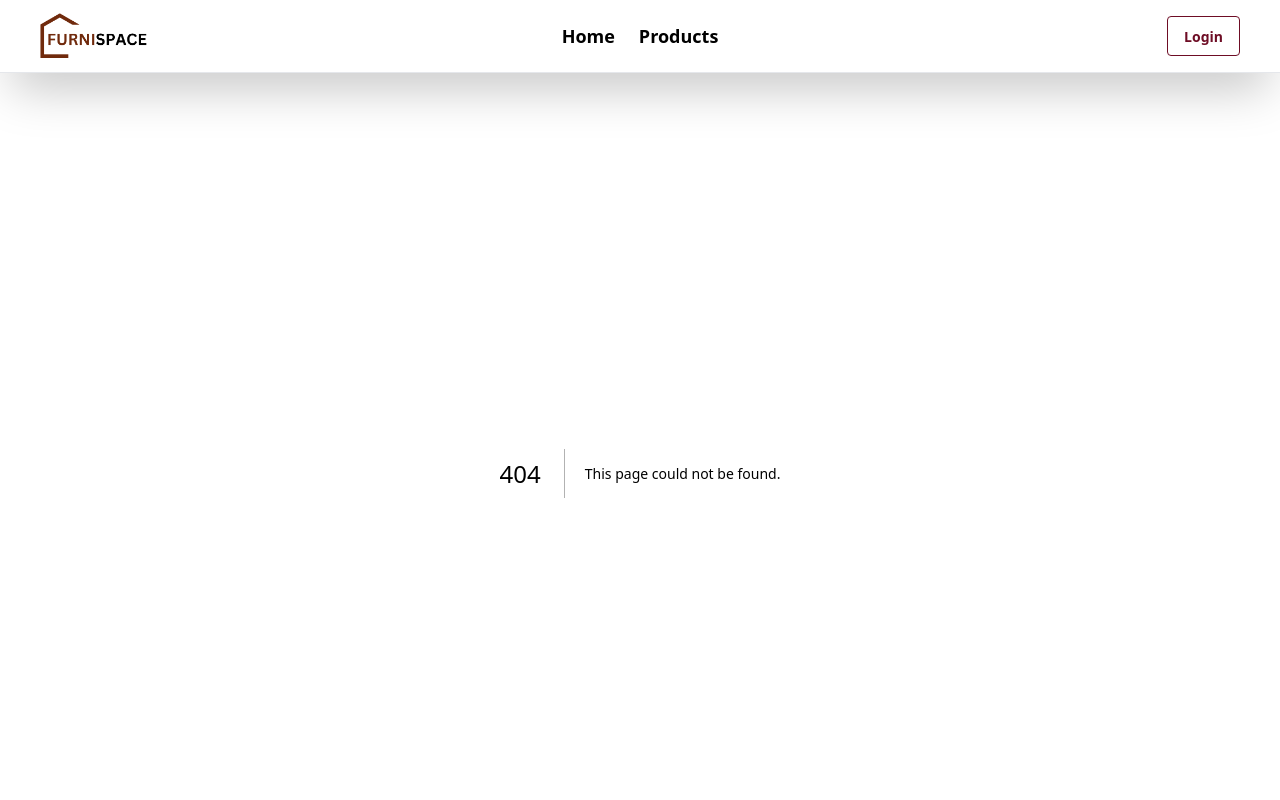
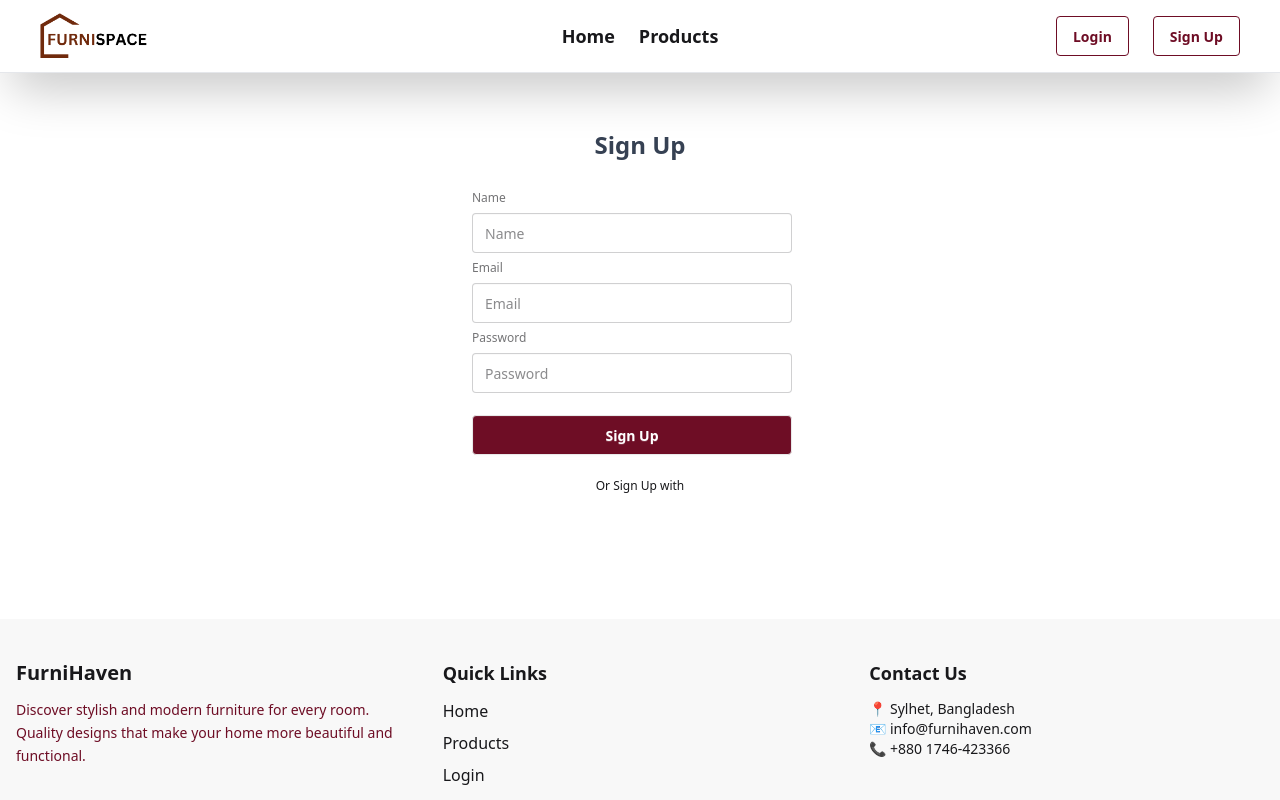
Before and after one commit to MughniRayhan/FurniSpace, a Next.js app: page /register in a window 1280 px wide. Before the commit this address had no page. Shown: the top 800 px of the page. Built offline with nearby package versions, Linux system fonts and the light colour scheme.

Commit message:
add signup

```diff
--- /dev/null
+++ b/src/app/actions/auth/registerUser.js
@@ -0,0 +1,21 @@
+"use server";
+import dbConnect, { collectionNamesObj } from '@/lib/dbConnect';
+import bcrypt from 'bcrypt'
+
+
+export const registerUser = async (payload) =>{
+    console.log(payload)
+ const userCollection =await dbConnect(collectionNamesObj.usersCollection);
+
+ const {email,password} = payload;
+ if(!email || !password) return {success:false};
+ const user = await userCollection.findOne({email: payload.email});
+ if(!user){
+    const hashedPass =await bcrypt.hash(password,10);
+    payload.password = hashedPass;
+     const res = await userCollection.insertOne(payload);
+     const {acknowledged,insertedId} = res;
+     return {acknowledged,insertedId};
+ }
+ return {success:false};
+}
--- /dev/null
+++ b/src/app/register/components/RegisterForm.jsx
@@ -0,0 +1,30 @@
+"use client";
+import { registerUser } from '@/app/actions/auth/registerUser';
+import React from 'react'
+
+export default function RegisterForm() {
+  const handleSubmit = async(event) => {
+    event.preventDefault();
+    const form = event.target;
+    const name = form.name.value;
+    const email = form.email.value;
+    const password = form.password.value;
+    registerUser({name,email,password});
+  };
+
+  return (
+    <form  onSubmit={handleSubmit} className="card-body  w-96 mx-auto">
+        <fieldset className="fieldset">
+            <label className="label">Name</label>
+          <input type="text" className="input" placeholder="Name" name='name' />
+          <label className="label">Email</label>
+          <input type="email" className="input" placeholder="Email" name='email' />
+          <label className="label">Password</label>
+          <input type="password" className="input" placeholder="Password" name='password'/>
+          <button type='submit' className="btn bg-[#6e0d25] text-white mt-4 w-80">Sign Up</button>
+          <p className='text-center mt-4'>Or Sign Up with</p>
+          {/* <SocialLogin/> */}
+        </fieldset>
+      </form>
+  )
+}
--- /dev/null
+++ b/src/app/register/page.jsx
@@ -0,0 +1,17 @@
+import Image from 'next/image'
+import React from 'react'
+import RegisterForm from './components/RegisterForm'
+
+export default function RegisterPage() {
+  return (
+    <div>
+      <div className=' py-10 max-w-7xl mx-auto p-4'>
+         {/* <Image src="/assets/images/login/login.svg" alt="Register" width={400} height={300} className='w-full ' /> */}
+          <div className="card  w-full   p-4 flex flex-col items-center justify-center ">
+            <h2 className='font-bold text-2xl text-gray-700'>Sign Up</h2>
+      <RegisterForm/>
+    </div>
+      </div>
+    </div>
+  )
+}
--- a/src/components/Navbar.jsx
+++ b/src/components/Navbar.jsx
@@ -42,8 +42,11 @@ export default function Navbar() {
     </ul>
   </div>
 
-  <div className="navbar-end space-x-4">
+  <div className="navbar-end space-x-4 flex gap-2">
     <button className="btn btn-outline rounded text-[#6e0d25] font-semibold hover:bg-[#6e0d25] hover:text-white">Login</button>
+     <Link href={'/register'}>
+     <button className="btn btn-outline rounded text-[#6e0d25] font-semibold hover:bg-[#6e0d25] hover:text-white">Sign Up</button>
+     </Link>
   </div>
 </nav>
   )
--- a/src/lib/dbConnect.js
+++ b/src/lib/dbConnect.js
@@ -1,7 +1,8 @@
 import { MongoClient, ServerApiVersion } from "mongodb";
 
 export const collectionNamesObj = {
-     productsCollection: "test_products"
+     productsCollection: "test_products",
+     usersCollection: "test_users"
 }
 
 export default async function dbConnect(collectionName) {
```
